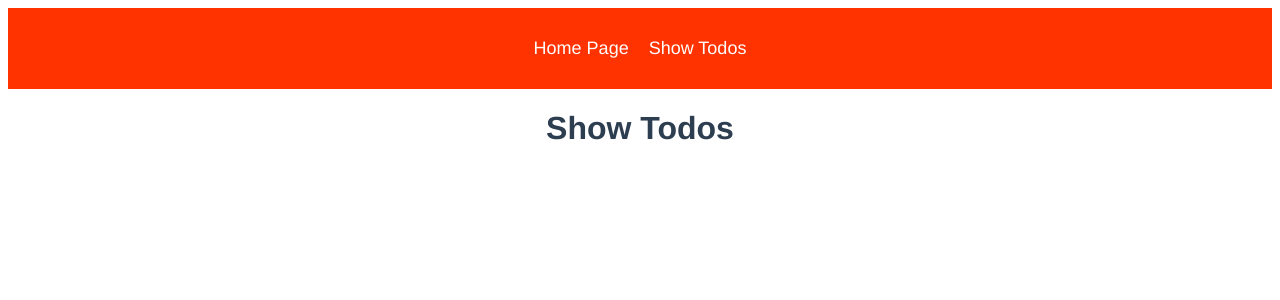
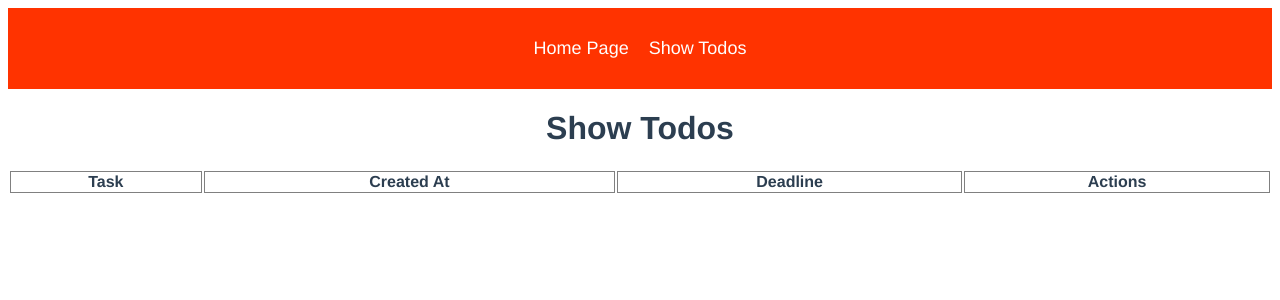
Before and after one commit to mohanadaltarah/todos-app, a Vue app: page /show-todos in a window 1280 px wide. Shown: the top 300 px of the page. Built offline with nearby package versions, Linux system fonts and the light colour scheme.

Commit message:
Create the todo table

```diff
--- a/src/views/ShowTodos.vue
+++ b/src/views/ShowTodos.vue
@@ -1,9 +1,79 @@
 <template>
   <div class="show-todos">
     <h1>Show Todos</h1>
+    <table>
+      <thead>
+        <tr>
+          <th>Task</th>
+          <th>Created At</th>
+          <th>Deadline</th>
+          <th>Actions</th>
+        </tr>
+      </thead>
+      <tbody>
+        <tr v-for="todo in todolist" :key="todo.id">
+          <td>{{ todo.body }}</td>
+          <td>{{ new Date(todo.createdAt).toLocaleDateString() }}</td>
+          <td>{{ todo.deadLine }}</td>
+          <td>
+            <div class="buttons">
+              <button class="completed">Completed</button>
+              <button class="delete">Delete</button>
+            </div>
+          </td>
+        </tr>
+      </tbody>
+    </table>
   </div>
 </template>
 
-<script setup></script>
+<script setup>
+import { ref, onMounted } from "vue";
 
-<style scoped></style>
+const todolist = ref([]);
+
+const updateToLocal = () => {
+  if (localStorage.getItem("todos")) {
+    todolist.value = JSON.parse(localStorage.getItem("todos"));
+  }
+};
+
+onMounted(() => {
+  updateToLocal();
+});
+</script>
+
+<style scoped>
+.show-todos {
+  table {
+    width: 100%;
+
+    tr,
+    td,
+    th {
+      border: 1px solid gray;
+    }
+  }
+
+  .buttons {
+    display: flex;
+    flex-direction: column;
+    gap: 8px;
+  }
+
+  button {
+    border: 0;
+    border-radius: 5px;
+    padding: 5px;
+    color: white;
+
+    &.delete {
+      background-color: indianred;
+    }
+  }
+
+  button.completed {
+    background-color: #42b983;
+  }
+}
+</style>
```
